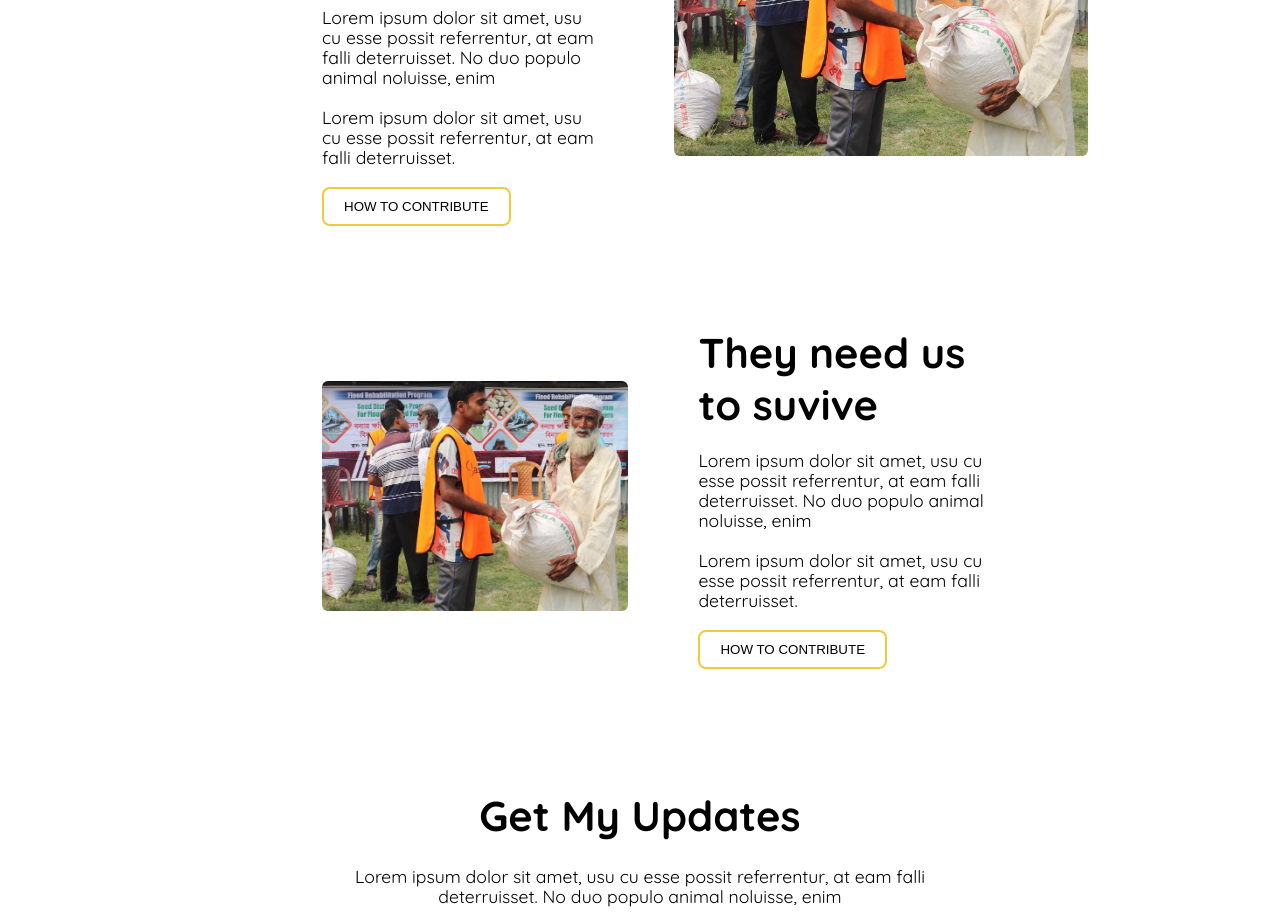
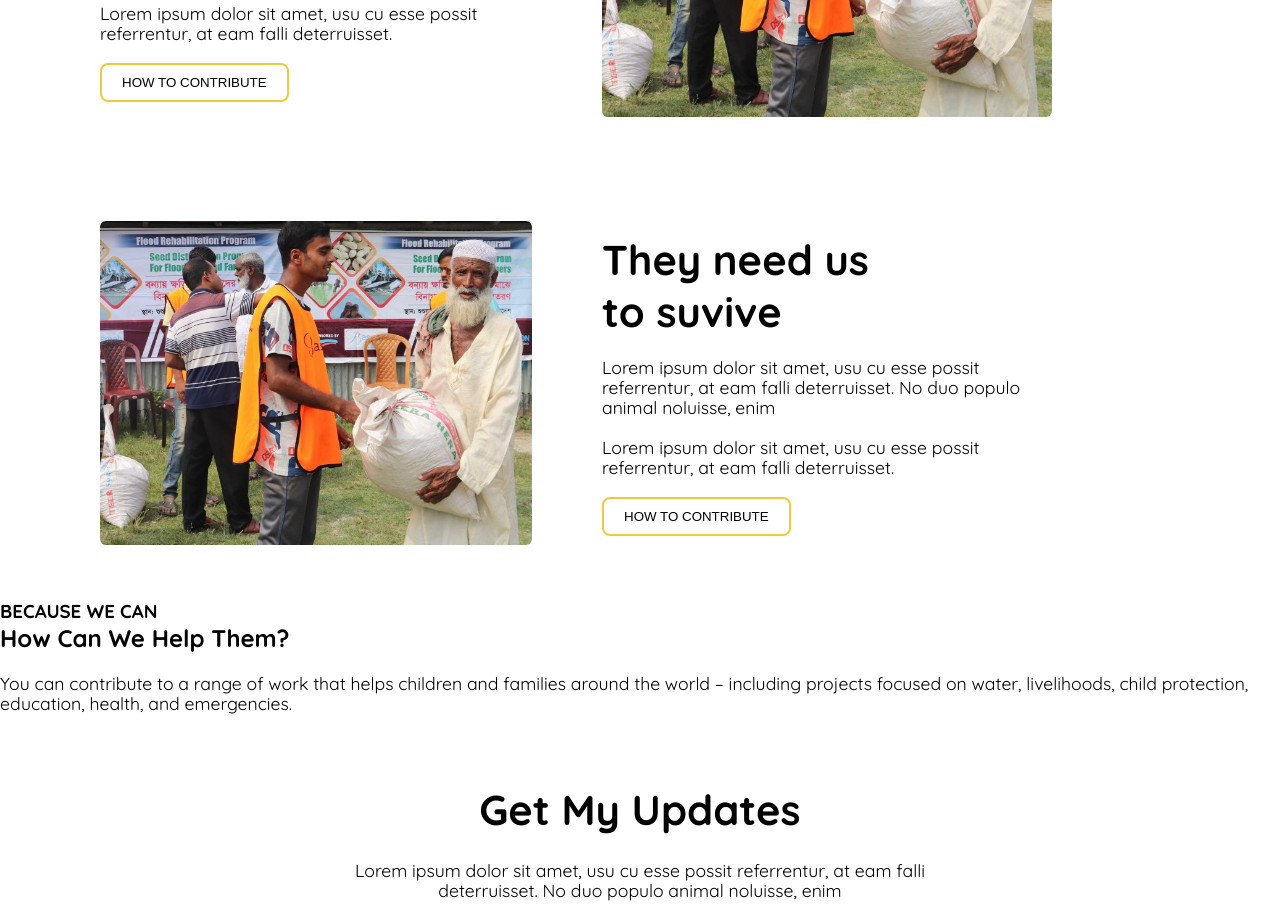
Before and after one commit to moofazzel/donate-today, a plain HTML site: page index.html in a window 1280 px wide. Shown: the part 2027-2946 px from the top of the page. Drawn offline with Linux system fonts and the light colour scheme.

Commit message:
make some adjustment and trying to add new section

```diff
--- a/index.html
+++ b/index.html
@@ -100,7 +100,8 @@
 
   <!-- blogs  -->
 
-  <section class="blogs wrapper">
+  <section class="blogs ">
+    <div class="all-content">
       <div class="content">
         <div class="left">
           <h2 class="sub-title">Their lives depend on your donation</h2>
@@ -134,7 +135,21 @@
           <button class="btn">How to Contribute</button>
         </div>
       </div>
+    </div>
   </section>
+
+  <!-- Help  -->
+  <section class="help">
+    <div class="text">
+      <h3>BECAUSE WE CAN</h3>
+      <h2>How Can We Help Them?</h2>
+      <p>You can contribute to a range of work that helps children and families around the world – including projects
+        focused on
+        water, livelihoods, child protection, education, health, and emergencies.</p>
+    </div>
+  </section>
+
+  <!-- Gets update  -->
 
   <section class="update">
     <h2 class="sub-title">Get My Updates</h2>
--- a/style.css
+++ b/style.css
@@ -163,8 +163,8 @@ p {
 /* blogs  */
 
 
-.blogs.wrapper{
-  width: 70%;
+.blogs{
+  width: 1080px;
   margin: auto;
 }
 
@@ -172,7 +172,7 @@ p {
   display: flex;
   align-items: center;
   padding: 50px 0;
-  margin-left:130px;
+  /* margin-left:105px; */
 
 }
 
```
Lines whose indentation alone changed are shown as unchanged.
